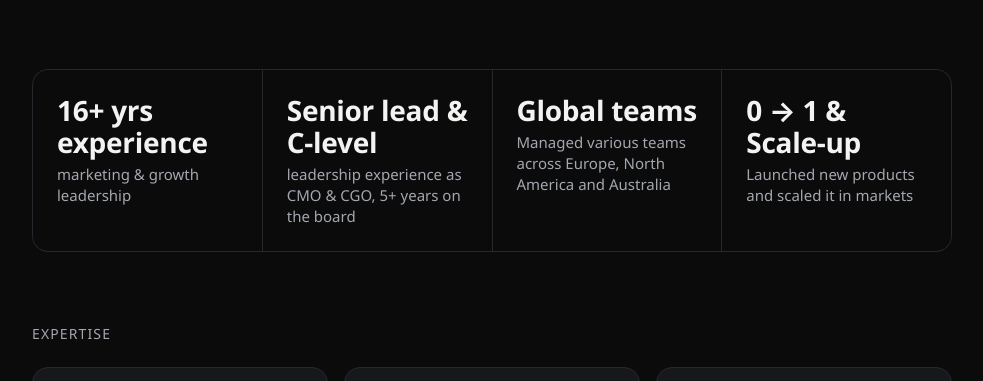
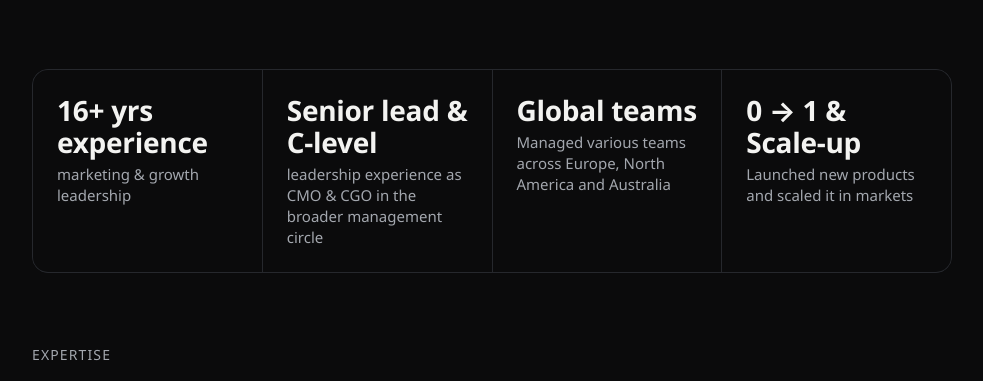
Before and after one commit to nicolebucher/nicole-bucher.com, a plain HTML site: page index.html in a window 1280 px wide. Shown: the part 351-732 px from the top of the page, without its empty margins (148-1131 px from the left). Drawn offline with Linux system fonts and the light colour scheme.

Commit message:
Reword leadership highlight
Co-Authored-By: Claude Opus 5.5 <noreply@anthropic.com>
Claude-Session: https://claude.ai/code/session_01WFbYWu2tfHy7eykjEkCPYB

```diff
--- a/index.html
+++ b/index.html
@@ -44,7 +44,7 @@ a{color:#F3F3F1}a:hover{color:#FFFFFF}
         <span style="font-size: 15px; line-height: 1.4; color: rgb(163, 167, 174)">marketing &amp; growth leadership</span>
       </div>
       <div style="background: #0B0B0C; padding: 24px; display: flex; flex-direction: column; gap: 6px;"><span style="font-size: 28px; line-height: 1.15; font-weight: 700; letter-spacing: -0.01em">Senior lead &amp; C-level</span>
-        <span style="font-size: 15px; line-height: 1.4; color: rgb(163, 167, 174)">leadership experience as CMO &amp; CGO, 5+ years on the board</span>
+        <span style="font-size: 15px; line-height: 1.4; color: rgb(163, 167, 174)">leadership experience as CMO &amp; CGO in the broader management circle</span>
       </div>
       <div style="background: #0B0B0C; padding: 24px; display: flex; flex-direction: column; gap: 6px;"><span style="font-size: 28px; line-height: 1.15; font-weight: 700; letter-spacing: -0.01em">Global teams</span>
         <span style="font-size: 15px; line-height: 1.4; color: rgb(163, 167, 174)">Managed various teams across Europe, North America and Australia</span>
```
